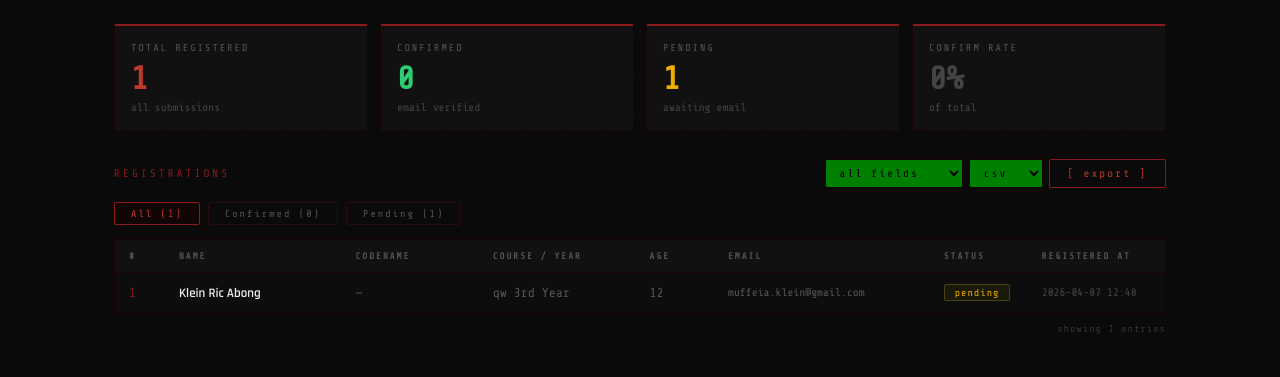
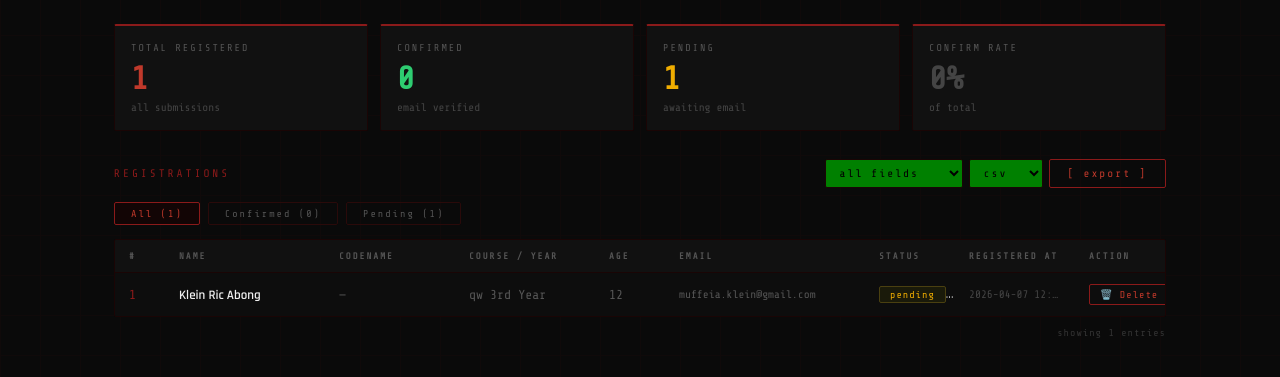
Before and after one commit to LikeNmuFF/registration, a Flask app: page /admin in a window 1280 px wide. Shown: the part 45-422 px from the top of the page. Run offline with Flask 3, Linux system fonts and the light colour scheme; the visitor is signed in with stand-in values (Sample User, id 1); data comes from the database, SQL or seed files in the repository; both versions use the stored data as it was before the commit.

Commit message:
adding removal entry for admin

```diff
--- a/app.py
+++ b/app.py
@@ -386,6 +386,40 @@ def admin_dashboard():
 
 
 # ------------------------------------------------------------
+#  DELETE REGISTRATION  —  removes a registration entry
+# ------------------------------------------------------------
+@app.route('/admin/delete/<int:reg_id>', methods=['POST'])
+@login_required
+def admin_delete_registration(reg_id):
+    conn = get_db()
+    try:
+        # Check if the registration exists
+        row = conn.execute(
+            "SELECT id, name, email FROM registrations WHERE id = ?",
+            (reg_id,)
+        ).fetchone()
+
+        if row is None:
+            conn.close()
+            flash('Registration not found.')
+            return redirect(url_for('admin_dashboard'))
+
+        # Delete the registration
+        conn.execute("DELETE FROM registrations WHERE id = ?", (reg_id,))
+        conn.commit()
+    except Exception as e:
+        print(f"DB error while deleting registration: {e}")
+        conn.close()
+        flash('Error deleting registration. Please try again.')
+        return redirect(url_for('admin_dashboard'))
+    else:
+        conn.close()
+        flash(f'Successfully deleted registration for "{row["name"]}" ({row["email"]}).')
+
+    return redirect(url_for('admin_dashboard'))
+
+
+# ------------------------------------------------------------
 #  EXPORT CSV  —  downloads all registrations as a .csv file
 # ------------------------------------------------------------
 @app.route('/admin/export')
@@ -480,4 +514,4 @@ with app.app_context():
     init_db()
 
 if __name__ == '__main__':
-    app.run(debug=True)
+    app.run(debug=False)
--- a/templates/admin/admin_dashboard.html
+++ b/templates/admin/admin_dashboard.html
@@ -338,6 +338,27 @@
       margin-bottom: 20px;
       letter-spacing: 1px;
     }
+
+    /* ---- Delete button ---- */
+    .btn-delete {
+      font-family: 'Share Tech Mono', monospace;
+      font-size: 10px;
+      letter-spacing: 1px;
+      padding: 4px 10px;
+      border-radius: 2px;
+      cursor: pointer;
+      border: 1px solid var(--accent);
+      background: transparent;
+      color: var(--accent-strong);
+      transition: all 0.2s;
+    }
+    .btn-delete:hover {
+      background: var(--accent);
+      color: #fff;
+    }
+    .btn-delete:active {
+      transform: scale(0.95);
+    }
   </style>
 </head>
 <body>
@@ -432,13 +453,14 @@
         <thead>
           <tr>
             <th style="width:50px;">#</th>
-            <th style="width:18%;">Name</th>
-            <th style="width:14%;">Codename</th>
-            <th style="width:16%;">Course / Year</th>
-            <th style="width:8%;">Age</th>
-            <th style="width:22%;">Email</th>
-            <th style="width:10%;">Status</th>
-            <th style="width:14%;">Registered At</th>
+            <th style="width:16%;">Name</th>
+            <th style="width:13%;">Codename</th>
+            <th style="width:14%;">Course / Year</th>
+            <th style="width:7%;">Age</th>
+            <th style="width:20%;">Email</th>
+            <th style="width:9%;">Status</th>
+            <th style="width:12%;">Registered At</th>
+            <th style="width:9%;">Action</th>
           </tr>
         </thead>
         <tbody>
@@ -496,6 +518,16 @@
               -->
             </td>
 
+            <td style="text-align:center;">
+              <form action="{{ url_for('admin_delete_registration', reg_id=reg.id) }}" method="post"
+                    onsubmit="return confirmDelete(event, '{{ reg.name }}', '{{ reg.email }}');"
+                    style="display:inline;">
+                <button type="submit" class="btn-delete" title="Delete this registration">
+                  🗑️ Delete
+                </button>
+              </form>
+            </td>
+
           </tr>
           {% else %}
           <!--
@@ -504,7 +536,7 @@
           -->
           {% endraw %}
           <tr>
-            <td colspan="7" style="text-align:center; color:var(--muted-2); font-family:'Share Tech Mono',monospace;
+            <td colspan="9" style="text-align:center; color:var(--muted-2); font-family:'Share Tech Mono',monospace;
                                    font-size:12px; letter-spacing:2px; padding:30px;">
               [ NO REGISTRATIONS YET ]
             </td>
@@ -566,6 +598,23 @@
           : '[ dark mode ]';
       }
     }
+
+    // Confirm deletion with user
+    function confirmDelete(event, name, email) {
+      const confirmed = confirm(
+        `⚠️  DELETE REGISTRATION\n\n` +
+        `Name: ${name}\n` +
+        `Email: ${email}\n\n` +
+        `This action cannot be undone. Continue?`
+      );
+
+      if (!confirmed) {
+        event.preventDefault();
+        return false;
+      }
+
+      return true;
+    }
   </script>
 
 </body>
```
Also changed, not shown: hack4gov.db (deleted).
